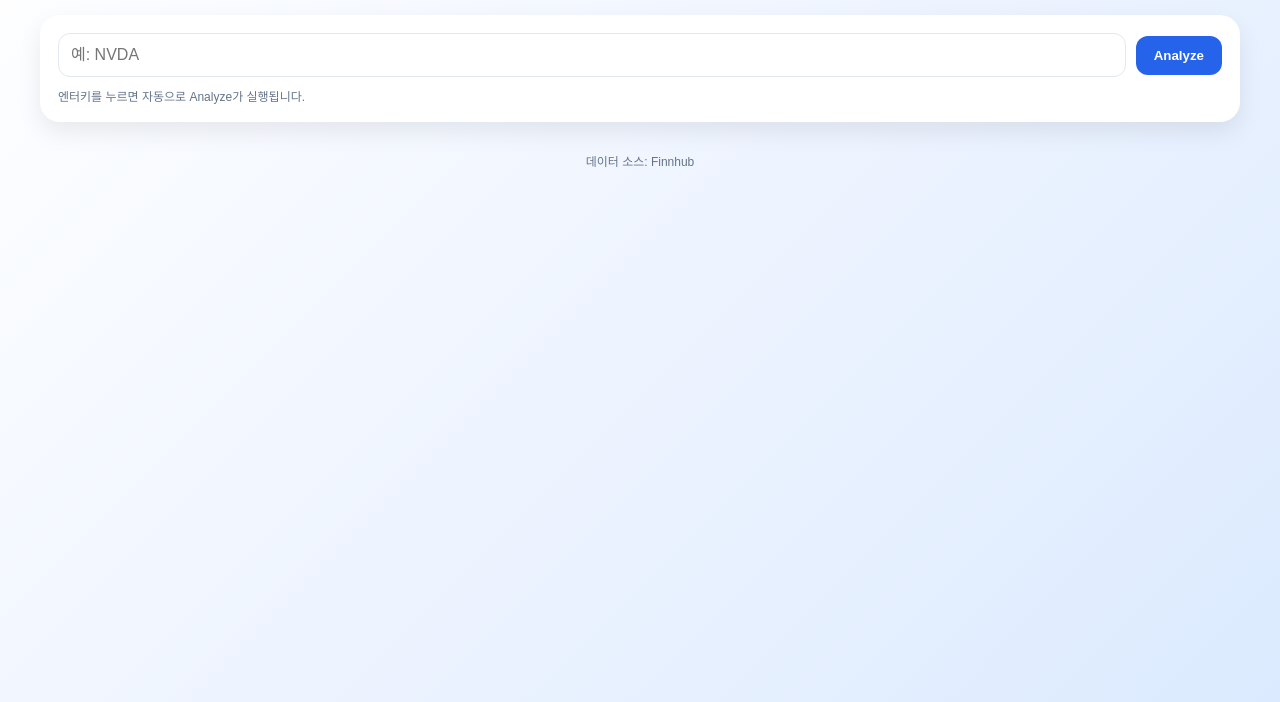
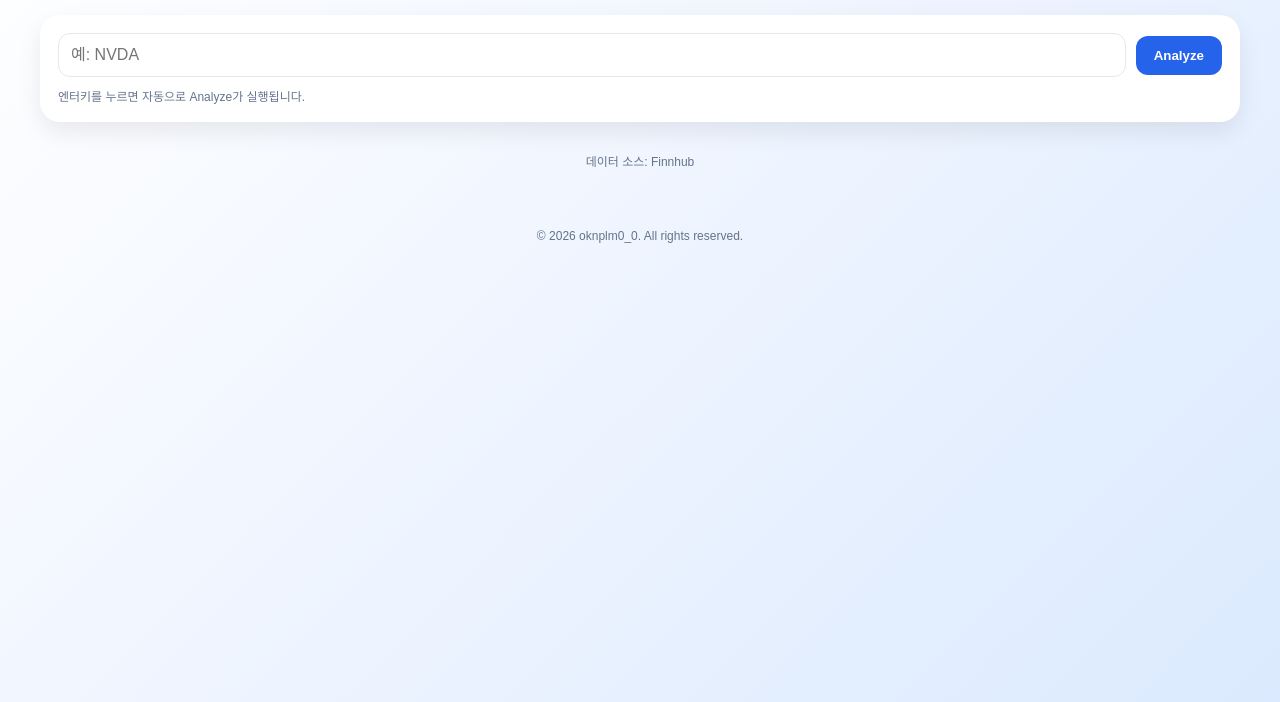
Before and after one commit to oknplm00/NASDAQ-Smart-Analyzer, a website: page public/index.html in a window 1280 px wide. Shown: the part 98-800 px from the top of the page. Drawn offline with Linux system fonts and the light colour scheme; a web font is replaced by a local one.

Commit message:
Add Footer

```diff
--- a/public/index.html
+++ b/public/index.html
@@ -299,5 +299,21 @@ async function run(){
   }
 }
 </script>
+  <footer
+  style="
+    margin-top: 18px;
+    text-align: center;
+    color: #64748b;
+    font-size: 12px;
+    padding: 14px 0;
+  "
+>
+  © <span id="copyrightYear"></span> oknplm0_0. All rights reserved.
+</footer>
+
+<script>
+  document.getElementById("copyrightYear").textContent =
+    new Date().getFullYear();
+</script>
 </body>
 </html>
```
